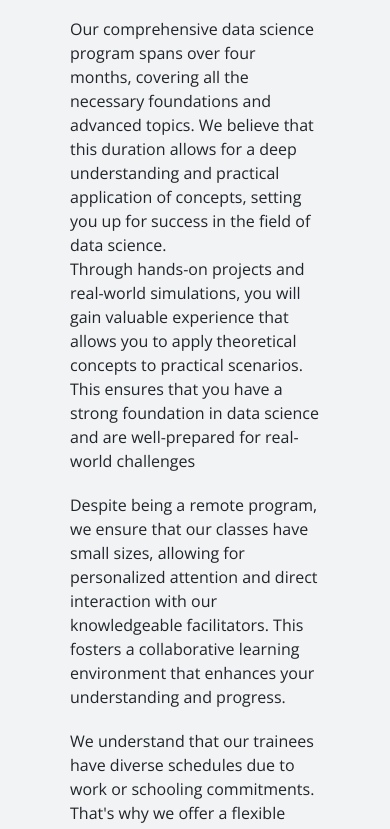
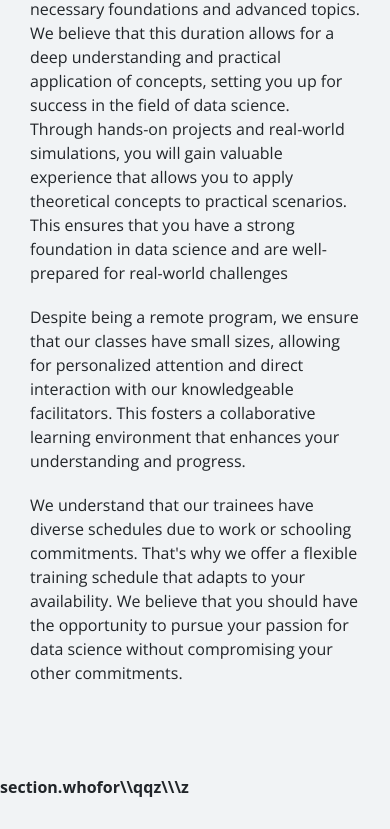
Before and after one commit to Jefest1/TweenTech_1, a plain HTML site: page data_science.html in a window 390 px wide. Shown: the part 847-1676 px from the top of the page. Drawn offline with nearby package versions, Linux system fonts and the light colour scheme.

Commit message:
course description

```diff
--- a/assets/css/styles.css
+++ b/assets/css/styles.css
@@ -1703,7 +1703,7 @@ CSS.mb-6 {
       align-items: flex-start;
       justify-content: flex-start;
       text-align: left;
-      padding: 40px 60px;
+      padding: 20px 20px;
       margin: 10px 0px;
   }
 }
--- a/data_science.html
+++ b/data_science.html
@@ -76,8 +76,9 @@
             <p>We understand that our trainees have diverse schedules due to work or schooling commitments. That's why we offer a flexible training schedule that adapts to your availability. We believe that you should have the opportunity to pursue your passion for data science without compromising your other commitments.
             </p>
         </div>
+    </section>
 
-    </section>
+    section.whofor\\qqz\\\z
 
 
     <!--WhatsApp button-->
```
